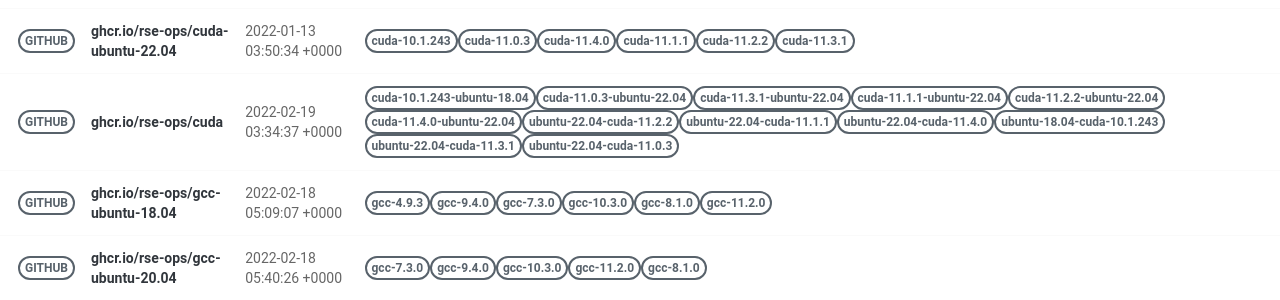
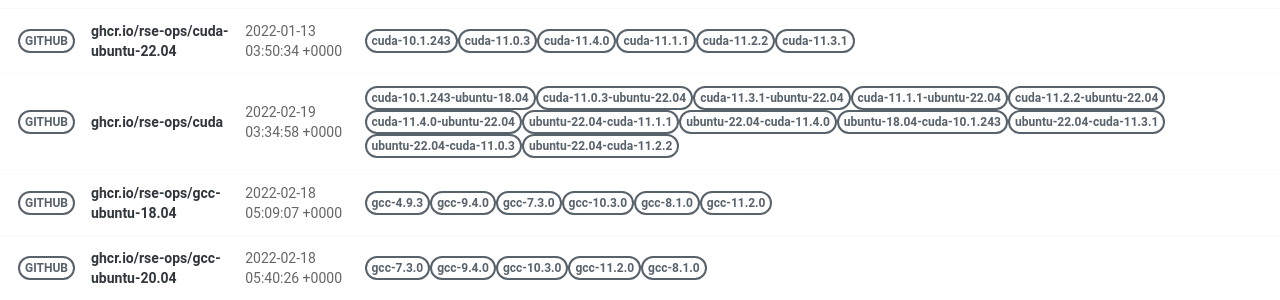
Before and after one commit to rse-ops/docker-images, a Jekyll site: the page built from pages/index.md, in a window 1280 px wide. Shown: the part 421-721 px from the top of the page. Built offline with Jekyll 4.4.1, drawn with Linux system fonts in a browser that asks for light colours; nearby versions of some CDN libraries.

Commit message:
Automated push to update library 2022-02-19

```diff
--- a/_library/ghcr.io-rse-ops-cuda.md
+++ b/_library/ghcr.io-rse-ops-cuda.md
@@ -1,7 +1,7 @@
 ---
 layout: container
 name: ghcr.io/rse-ops/cuda
-updated_at: 2022-02-19 03:34:37.659646
+updated_at: 2022-02-19 03:34:58.987852
 
 
 container_url: https://github.com/orgs/rse-ops/packages/container/package/cuda
```
Also changed, not shown: other parts of _library/ghcr.io-rse-ops-cuda.md (+3 -3 lines).
